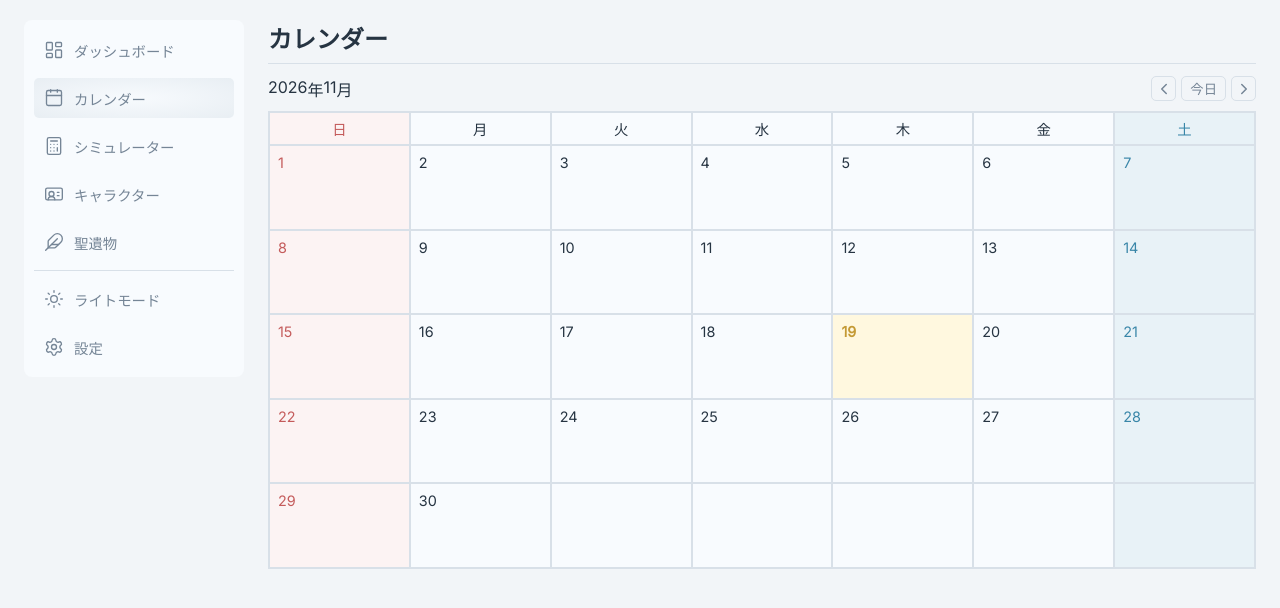
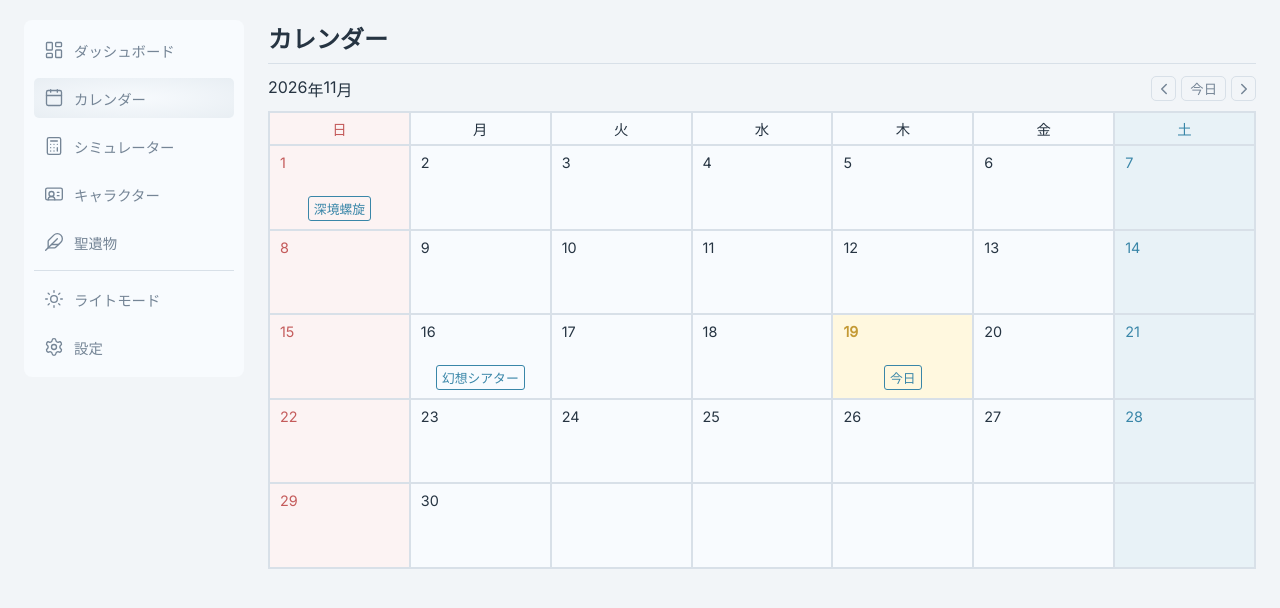
Before and after one commit to roka0430/heyvat, a Node project: template views/pages/calendar/index.njk in a window 1280 px wide. Shown: the part 58-666 px from the top of the page. Run offline with Node 20 templates, Linux system fonts and the light colour scheme; the template is opened without the code that fills it, so the values that code supplies are empty; some libraries are stand-ins or nearby versions; some web fonts are replaced.

Commit message:
feat: カレンダーの日付情報を追加し、特定の日にちに関連情報を表示する機能を実装

```diff
--- a/public/css/calendar.css
+++ b/public/css/calendar.css
@@ -112,17 +112,45 @@
 }
 
 .calendar__day {
+  display: flex;
+  flex-direction: column;
+  justify-content: space-between;
+
   aspect-ratio: 5 / 3;
-  padding: 8px;
+
+  padding-block: 8px;
+  padding-inline: 10px;
 
   background: var(--color-surface);
   border: solid 0.5px var(--color-border);
-
-  font-size: 0.9rem;
 }
 
 .calendar__day.is-today {
   background: var(--color-today-bg);
   color: var(--color-today);
+}
+
+.calendar__date {
+  font-size: 0.9rem;
+}
+
+.calendar__day.is-today .calendar__date {
   font-weight: bold;
 }
+
+.calendar__infos {
+  text-align: center;
+}
+
+.calendar__info {
+  display: inline-block;
+
+  padding-block: 2px;
+  padding-inline: 5px;
+
+  border: solid 1px var(--color-accent);
+  border-radius: 3px;
+
+  color: var(--color-accent);
+  font-size: 0.8rem;
+}
--- a/public/js/calendar.js
+++ b/public/js/calendar.js
@@ -36,9 +36,19 @@ const createCalendarCells = (year, month) => {
 const enrichCalendarCells = (cells) => {
   for (const cell of cells) {
     cell.classes = [];
+    cell.infos = [];
 
     if (cell.dt && isToday(cell.dt)) {
       cell.classes.push("is-today");
+      cell.infos.push("今日");
+    }
+
+    if (cell.date === 1) {
+      cell.infos.push("深境螺旋");
+    }
+
+    if (cell.date === 16) {
+      cell.infos.push("幻想シアター");
     }
   }
 
--- a/views/pages/calendar/index.njk
+++ b/views/pages/calendar/index.njk
@@ -61,7 +61,13 @@
         </div>
         <div class="calendar__days">
           <template x-for="cell in cells" :key="cell.key">
-            <div class="calendar__day" x-text="cell.date" :class="cell.classes">
+            <div class="calendar__day" :class="cell.classes">
+              <div class="calendar__date" x-text="cell.date"></div>
+              <div class="calendar__infos">
+                <template x-for="info in cell.infos" :key="info">
+                  <div class="calendar__info" x-text="info"></div>
+                </template>
+              </div>
             </div>
           </template>
         </div>
```
